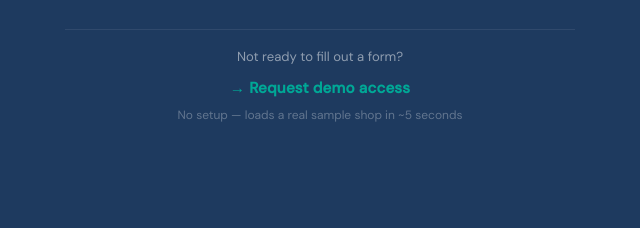
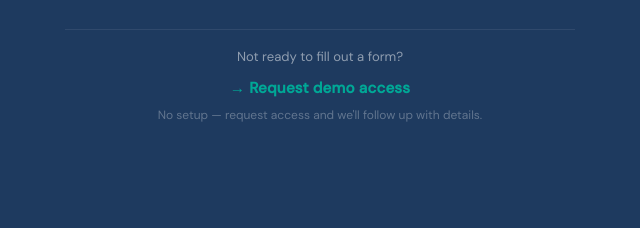
Before and after one commit to gheckrote1985/getgrimnir-site, a plain HTML site: page index.html in a window 1280 px wide. Shown: the part 4264-4492 px from the top of the page, 615-1255 px from the left. Drawn offline with Linux system fonts and the light colour scheme.

Commit message:
Fix misleading demo caption copy
"loads a real sample shop in ~5 seconds" → "request access and we'll follow up with details"
Live app is not linked tonight; caption now matches the /demo form flow.

Co-Authored-By: Claude Sonnet 4.6 <noreply@anthropic.com>

```diff
--- a/index.html
+++ b/index.html
@@ -1211,7 +1211,7 @@
         <div style="margin-top:1.25rem;text-align:center;padding-top:1rem;border-top:1px solid rgba(255,255,255,0.08);">
           <p style="font-size:0.82rem;color:rgba(255,255,255,0.5);margin-bottom:0.5rem;">Not ready to fill out a form?</p>
           <a href="/demo" style="color:var(--teal);font-size:0.95rem;font-weight:600;text-decoration:none;letter-spacing:0.01em;" onclick="if(window.__cfBeacon){window.__cfBeacon.push({name:'demo_click'})}">→ Request demo access</a>
-          <p style="font-size:0.75rem;color:rgba(255,255,255,0.3);margin-top:0.35rem;">No setup — loads a real sample shop in ~5 seconds</p>
+          <p style="font-size:0.75rem;color:rgba(255,255,255,0.3);margin-top:0.35rem;">No setup — request access and we'll follow up with details.</p>
         </div>
       </form>
     </div>
```
